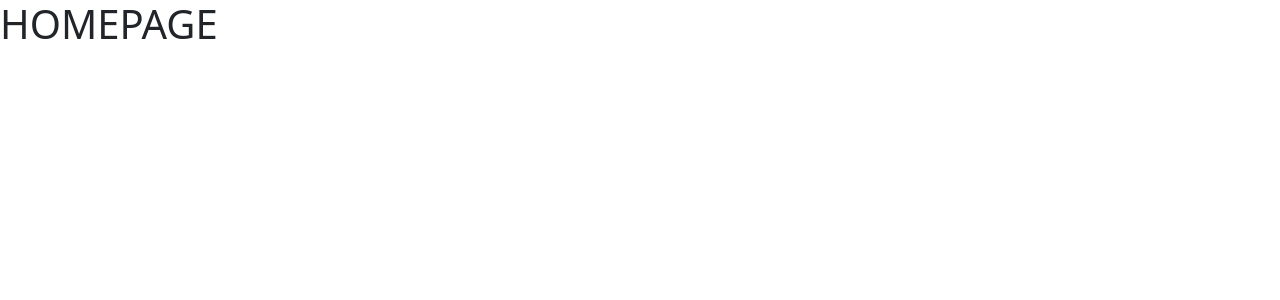
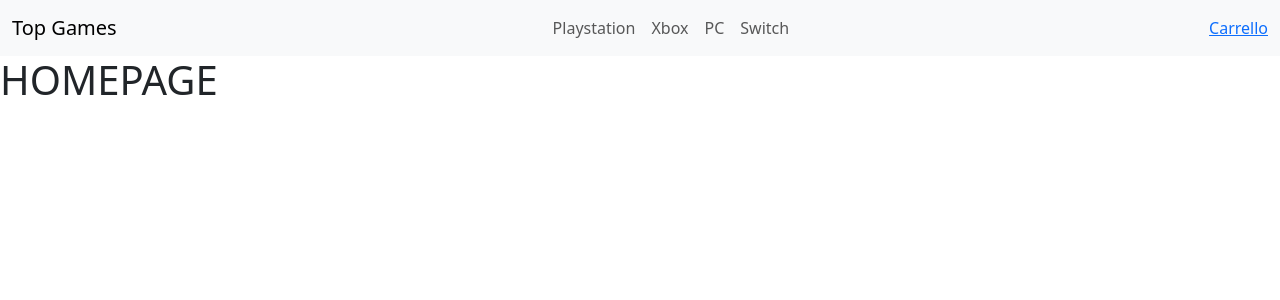
Before and after one commit to lorenzosalti/top-games-react, a React (Vite) app: page / in a window 1280 px wide. Shown: the top 300 px of the page. Built offline with nearby package versions, Linux system fonts and the light colour scheme.

Commit message:
feat: create simple header

```diff
--- a/src/components/Header.jsx
+++ b/src/components/Header.jsx
@@ -1,3 +1,33 @@
+import { Link, NavLink } from 'react-router-dom';
+
 export default function Header() {
-
+    return (
+        <header>
+            <nav className="navbar navbar-expand-lg bg-body-tertiary">
+                <div className="container-fluid">
+                    <Link to={'/'} className='navbar-brand'>Top Games</Link>
+                    <button className="navbar-toggler" type="button" data-bs-toggle="collapse" data-bs-target="#navbarNavDropdown" aria-controls="navbarNavDropdown" aria-expanded="false" aria-label="Toggle navigation">
+                        <span className="navbar-toggler-icon"></span>
+                    </button>
+                    <div className="collapse navbar-collapse" id="navbarNavDropdown">
+                        <ul className="navbar-nav mx-auto">
+                            <li className="nav-item">
+                                <NavLink to={'/console/playstation'} className='nav-link'>Playstation</NavLink>
+                            </li>
+                            <li className="nav-item">
+                                <NavLink to={'/console/xbox'} className='nav-link'>Xbox</NavLink>
+                            </li>
+                            <li className="nav-item">
+                                <NavLink to={'/console/pc'} className='nav-link'>PC</NavLink>
+                            </li>
+                            <li className="nav-item">
+                                <NavLink to={'/console/switch'} className='nav-link'>Switch</NavLink>
+                            </li>
+                        </ul>
+                    </div>
+                    <NavLink>Carrello</NavLink>
+                </div>
+            </nav>
+        </header>
+    );
 }
```
